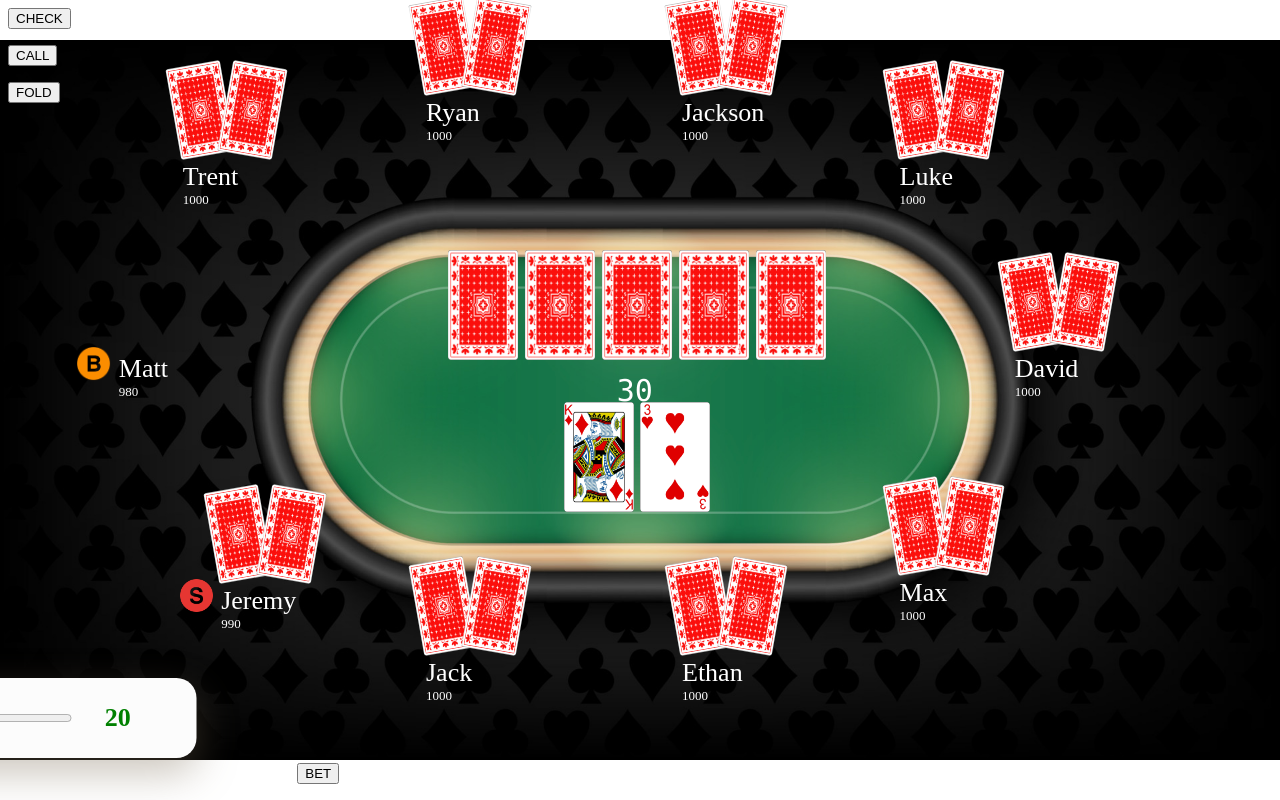
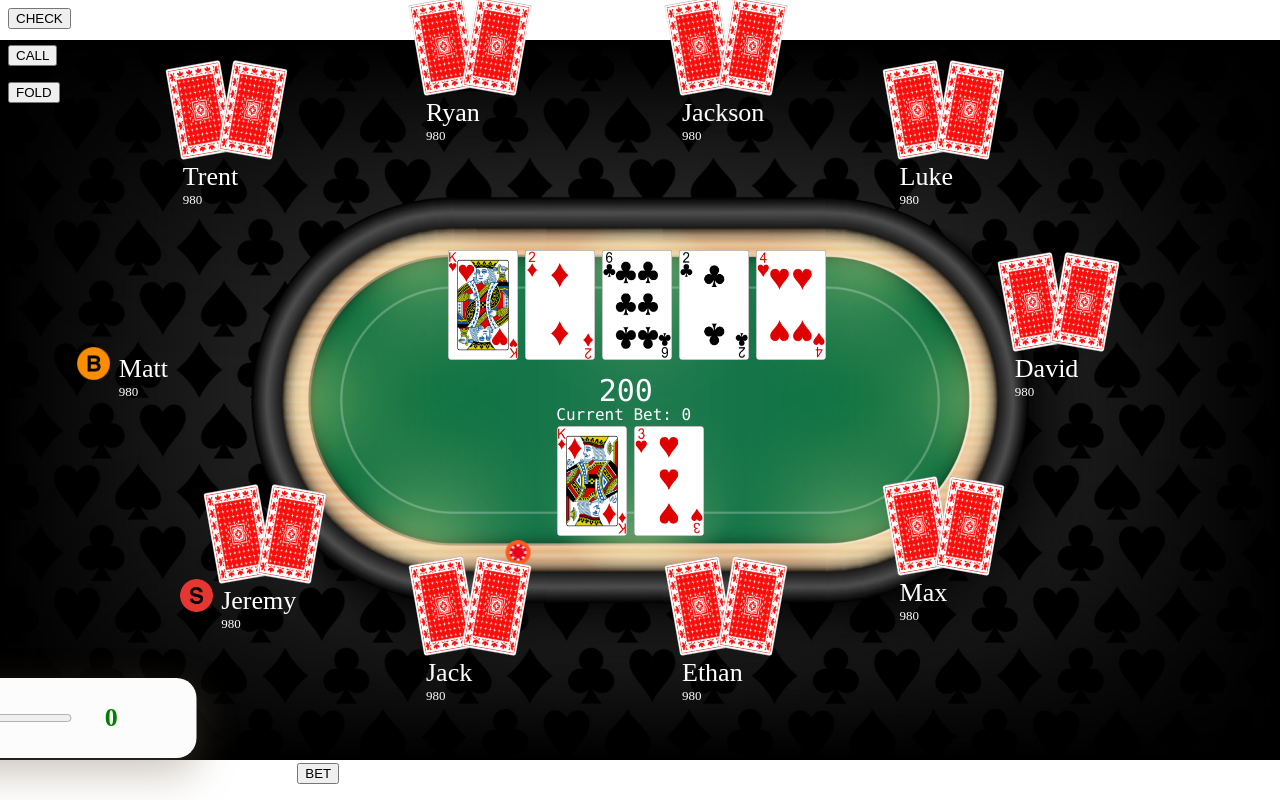
Before and after one commit to mattb19/POV-Poker, a Flask app: page /table in a window 1280 px wide. Run offline with Flask 3, Linux system fonts and the light colour scheme; some libraries are stand-ins or nearby versions.

Commit message:
fixed game breaking after 1 round

```diff
--- a/povpoker/Game.py
+++ b/povpoker/Game.py
@@ -600,18 +600,31 @@
         return self.active
 
     def json(self):
-        game = deepcopy(self)
-        game.setFlop1(game.getFlop1().__dict__)
-        game.setFlop2(game.getFlop2().__dict__)
-        game.setFlop3(game.getFlop3().__dict__)
-        game.setTurn(game.getTurn().__dict__)
-        game.setRiver(game.getRiver().__dict__)
-        game.setTableCards()
-        for i in game.players:
-            i.setCard1(str(i.getCard1()))
-            i.setCard2(str(i.getCard2()))
-        game.setPlayers([i.__dict__ for i in game.getPlayers()])
-        return json.dumps(game.__dict__, indent=4)
+        try:
+            game = deepcopy(self)
+            game.setFlop1(game.getFlop1().__dict__)
+            game.setFlop2(game.getFlop2().__dict__)
+            game.setFlop3(game.getFlop3().__dict__)
+            game.setTurn(game.getTurn().__dict__)
+            game.setRiver(game.getRiver().__dict__)
+            game.setTableCards()
+            for i in game.players:
+                i.setCard1(str(i.getCard1()))
+                i.setCard2(str(i.getCard2()))
+            game.setPlayers([i.__dict__ for i in game.getPlayers()])
+            return json.loads(json.dumps(game, default=lambda o: o.__dict__))
+        except TypeError:
+            game = deepcopy(self)
+            print()
+            print()
+            print()
+            print()
+            print(json.loads(json.dumps(game, default=lambda o: o.__dict__)))
+            print()
+            print()
+            print()
+            print()
+
 
     def reset(self, big, small, player1, player2, player3):
         self.bigBlind = big
--- a/povpoker/app.py
+++ b/povpoker/app.py
@@ -16,7 +16,45 @@
 player = [Player("Jeremy",None,None,1000,0,0), Player("Matt",None,None,1000,1,0), Player("Trent",None,None,1000,2,0), Player("Ryan",None,None,1000,3,0), Player("Jackson",None,None,1000,4,0), Player("Luke",None,None,1000,5,0), Player("David",None,None,1000,6,0), Player("Max",None,None,1000,7,0), Player("Ethan",None,None,1000,8,0), Player("Jack",None,None,1000,9,0)]
 game = Game(player, 10, 20)
 game.newRound()
-
+game.placeBetFold(20)
+game.placeBetFold(20)
+game.placeBetFold(20)
+game.placeBetFold(20)
+game.placeBetFold(20)
+game.placeBetFold(20)
+game.placeBetFold(20)
+game.placeBetFold(20)
+game.placeBetFold(10)
+game.placeBetFold(0)
+game.placeBetFold(0)
+game.placeBetFold(0)
+game.placeBetFold(0)
+game.placeBetFold(0)
+game.placeBetFold(0)
+game.placeBetFold(0)
+game.placeBetFold(0)
+game.placeBetFold(0)
+game.placeBetFold(0)
+game.placeBetFold(0)
+game.placeBetFold(0)
+game.placeBetFold(0)
+game.placeBetFold(0)
+game.placeBetFold(0)
+game.placeBetFold(0)
+game.placeBetFold(0)
+game.placeBetFold(0)
+game.placeBetFold(0)
+game.placeBetFold(0)
+game.placeBetFold(0)
+game.placeBetFold(0)
+game.placeBetFold(0)
+game.placeBetFold(0)
+game.placeBetFold(0)
+game.placeBetFold(0)
+game.placeBetFold(0)
+game.placeBetFold(0)
+game.placeBetFold(0)
+game.placeBetFold(0)
 
 
 
@@ -41,7 +79,6 @@
         bet = int(bet)
         if bet == -1:
             bet = None
-        print(game.players)
         game.placeBetFold(bet)
     return redirect("/table")
 
--- a/povpoker/templates/table.html
+++ b/povpoker/templates/table.html
@@ -162,16 +162,15 @@
         background-color: #FF5722;
         animation: bounce 0.5s;
         animation-direction: alternate;
-        animation-timing-function: cubic-bezier(.5, 0.05, 1, .5);
         animation-iteration-count: infinite;
     }
 
     @keyframes bounce {
         from {
-            transform: translate3d(0, 0, 0);
+            transform: translate3d(-32px, -50px, 0);
         }
         to {
-            transform: translate3d(0, 50px, 0);
+            transform: translate3d(68px, -50px, 0);
         }
     }
     /* Prefix Support */
@@ -180,8 +179,6 @@
         -webkit-animation-name: bounce;
         -webkit-animation-duration: 0.5s;
         -webkit-animation-direction: alternate;
-        -webkit-animation-timing-function: cubic-bezier(
-        .5, 0.05, 1, .5);
         -webkit-animation-iteration-count: infinite;
     }
 
@@ -259,7 +256,6 @@
                             // Display each players name with the correct color
                             for (let i=0; i < data.players.length; i++) {
                                 $(".playerName"+i.toString()).text(data.players[i].user);
-                                console.log(document.getElementsByClassName("slot-"+i.toString()));
                                 document.getElementsByClassName("slot-"+i.toString())[0].style.color=data.players[i].color;
                                 document.getElementsByClassName("slot-"+i.toString())[0].style.fontFamily="'Lucida Console', 'Monaco', monospace;";
                                 document.getElementsByClassName("slot-"+i.toString())[0].style.fontSize="26px";
@@ -317,11 +313,12 @@
                             // Give personal user cards
                             document.getElementsByClassName("uc1")[0].src=data.players[1].card1;
                             document.getElementsByClassName("uc2")[0].src=data.players[1].card2;
+                            $("#curBet").text("Current Bet: "+data.currentBet.toString());
 
 
 
                             // Call the function 5 times every second
-                            setTimeout(update_values, 200);
+                            setTimeout(update_values, 2000);
                         });
                 }
 
@@ -333,9 +330,9 @@
 
             <!-- Player Slots -->
             <div class="slots">
-                <div class="curBet" id="curBet"></div>
-                <img class="uc1" width="70" height="110" style="position:absolute;right:44.5%;bottom:36%"></div>
-                <img class="uc2" width="70" height="110" style="position:absolute;right:50.5%;bottom:36%"></div>
+                <div class="curBet" id="curBet" style="position:absolute;right:46%;bottom:47%;font-size:16px;">Hello!</div>
+                <img class="uc1" width="70" height="110" style="position:absolute;right:45%;bottom:33%"></div>
+                <img class="uc2" width="70" height="110" style="position:absolute;right:51%;bottom:33%"></div>
 
 
                 <div class="slot-0">
@@ -343,9 +340,9 @@
                     <div class="playerName0"></div>
                     <div class="c0" style="font-size:13px"></div>
                     <img class="ball" src="../static/chips.png" width="25" height="25" style="position:absolute;right:74%;bottom:190%;">
-                    <img id="blind0" src="" width="35" height="35" style="position:absolute;right:105%;bottom:40%;">
                     <img class="card1" src="" width="55" height="92" style="position:absolute;right:70%;bottom:110%;transform: rotate(350deg);">
                     <img class="card2" src="" width="55" height="92" style="position:absolute;right:35%;bottom:110%;transform: rotate(10deg);">
+                    <img id="blind0" src="" width="35" height="35" style="position:absolute;right:105%;bottom:40%;">
                 </div>
 
                 <div class="slot-1">
```
